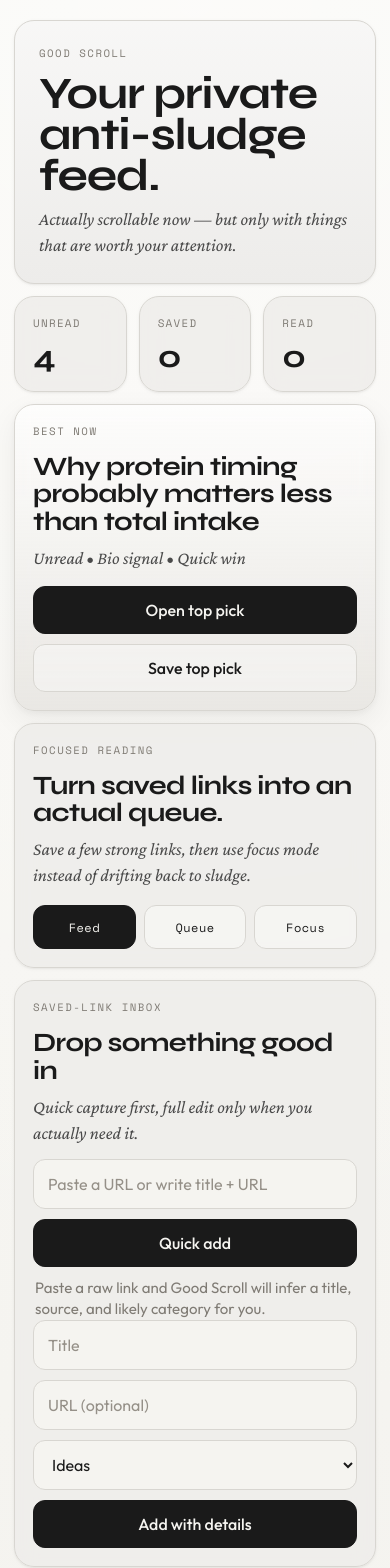
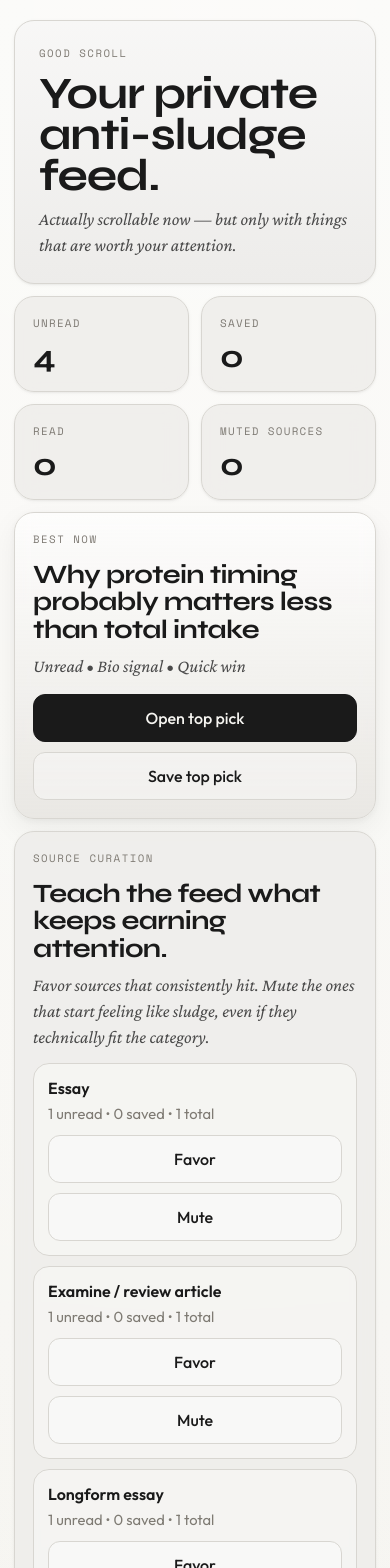
Before and after one commit to zkirby-ai/good-scroll, a Next.js app: page / in a window 390 px wide. Shown: the top 1568 px of the page. Built offline with nearby package versions, Linux system fonts and the light colour scheme.

Commit message:
Add source curation controls

```diff
--- a/app/globals.css
+++ b/app/globals.css
@@ -128,8 +128,8 @@
   margin-bottom: 12px;
 }
 
-.statsGridTriple {
-  grid-template-columns: repeat(3, 1fr);
+.statsGridQuad {
+  grid-template-columns: repeat(4, 1fr);
 }
 
 .statCard {
@@ -155,7 +155,8 @@
 
 .inboxCard,
 .focusSummaryCard,
-.bestNowCard {
+.bestNowCard,
+.sourceBoardCard {
   padding: 18px;
   margin-bottom: 12px;
 }
@@ -273,6 +274,13 @@
   text-decoration: none;
 }
 
+.sourceActionRow {
+  display: grid;
+  grid-template-columns: 1fr 1fr;
+  gap: 10px;
+  margin-bottom: 10px;
+}
+
 .actionGrid {
   display: grid;
   grid-template-columns: 1fr 1fr 1fr;
@@ -280,6 +288,8 @@
 }
 
 .actionGrid button,
+.sourceActionRow button,
+.sourceBoardActions button,
 .inboxForm .primary,
 .quickCaptureRow .primary,
 .focusActions button,
@@ -293,6 +303,8 @@
 }
 
 .actionGrid .secondary,
+.sourceActionRow .secondary,
+.sourceBoardActions .secondary,
 .focusActions .secondary,
 .bestNowActions .secondary,
 .toggleButton {
@@ -302,6 +314,8 @@
 }
 
 .actionGrid .secondary.active,
+.sourceActionRow .secondary.active,
+.sourceBoardActions .secondary.active,
 .focusActions .secondary.active,
 .bestNowActions .secondary.active,
 .toggleButton.active {
@@ -403,6 +417,37 @@
   box-shadow: var(--shadow-md);
 }
 
+.sourceBoardList {
+  display: grid;
+  gap: 10px;
+}
+
+.sourceBoardItem {
+  display: grid;
+  gap: 12px;
+  padding: 14px;
+  border-radius: 16px;
+  background: rgba(255, 255, 255, 0.34);
+  border: 1px solid var(--line);
+}
+
+.sourceBoardItem h3 {
+  margin: 0;
+  font-size: 1rem;
+}
+
+.sourceBoardItem p {
+  margin: 6px 0 0;
+  color: var(--text-3);
+  font-size: 0.92rem;
+}
+
+.sourceBoardActions {
+  display: grid;
+  grid-template-columns: 1fr 1fr;
+  gap: 10px;
+}
+
 .bestNowActions,
 .focusActions {
   display: grid;
@@ -438,11 +483,13 @@
 
 @media (max-width: 520px) {
   .statsGrid,
-  .statsGridTriple {
-    grid-template-columns: 1fr 1fr 1fr;
+  .statsGridQuad {
+    grid-template-columns: 1fr 1fr;
   }
 
-  .actionGrid {
+  .actionGrid,
+  .sourceActionRow,
+  .sourceBoardActions {
     grid-template-columns: 1fr;
   }
 
--- a/app/page.tsx
+++ b/app/page.tsx
@@ -19,6 +19,8 @@
   read: string[];
   inbox: ArticleCard[];
   rssFeeds: string[];
+  favoriteSources: string[];
+  mutedSources: string[];
 };
 
 type RssImportItem = {
@@ -35,6 +37,15 @@
 
 type ViewMode = 'feed' | 'queue' | 'focus';
 type FeedFilter = 'all' | 'unread' | 'saved';
+
+type SourceStats = {
+  name: string;
+  total: number;
+  unread: number;
+  saved: number;
+  isFavorite: boolean;
+  isMuted: boolean;
+};
 
 const seedCards: ArticleCard[] = [
   {
@@ -84,7 +95,7 @@
 };
 
 function emptyState(): FeedState {
-  return { saved: [], dismissed: [], read: [], inbox: [], rssFeeds: [] };
+  return { saved: [], dismissed: [], read: [], inbox: [], rssFeeds: [], favoriteSources: [], mutedSources: [] };
 }
 
 function loadState(): FeedState {
@@ -100,7 +111,9 @@
       dismissed: parsed.dismissed ?? [],
       read: parsed.read ?? [],
       inbox: parsed.inbox ?? [],
-      rssFeeds: parsed.rssFeeds ?? []
+      rssFeeds: parsed.rssFeeds ?? [],
+      favoriteSources: parsed.favoriteSources ?? [],
+      mutedSources: parsed.mutedSources ?? []
     };
   } catch {
     return emptyState();
@@ -186,6 +199,11 @@
     reasons.push('You saved it');
   }
 
+  if (feedState.favoriteSources.includes(card.source)) {
+    score += 18;
+    reasons.push('Favored source');
+  }
+
   score += categoryWeights[card.category];
   reasons.push(`${card.category} signal`);
 
@@ -242,9 +260,36 @@
   }
 
   const cards = useMemo(() => [...feedState.inbox, ...seedCards], [feedState.inbox]);
+  const sourceStats = useMemo<SourceStats[]>(() => {
+    const bucket = new Map<string, SourceStats>();
+
+    cards.forEach((card) => {
+      const current = bucket.get(card.source) ?? {
+        name: card.source,
+        total: 0,
+        unread: 0,
+        saved: 0,
+        isFavorite: feedState.favoriteSources.includes(card.source),
+        isMuted: feedState.mutedSources.includes(card.source)
+      };
+
+      current.total += 1;
+      if (!feedState.read.includes(card.id)) current.unread += 1;
+      if (feedState.saved.includes(card.id)) current.saved += 1;
+      current.isFavorite = feedState.favoriteSources.includes(card.source);
+      current.isMuted = feedState.mutedSources.includes(card.source);
+      bucket.set(card.source, current);
+    });
+
+    return [...bucket.values()].sort((a, b) => {
+      if (a.isMuted !== b.isMuted) return Number(a.isMuted) - Number(b.isMuted);
+      if (a.unread !== b.unread) return b.unread - a.unread;
+      return a.name.localeCompare(b.name);
+    });
+  }, [cards, feedState.favoriteSources, feedState.mutedSources, feedState.read, feedState.saved]);
   const visibleCards = useMemo(
-    () => cards.filter((card) => !feedState.dismissed.includes(card.id)),
-    [cards, feedState.dismissed]
+    () => cards.filter((card) => !feedState.dismissed.includes(card.id) && !feedState.mutedSources.includes(card.source)),
+    [cards, feedState.dismissed, feedState.mutedSources]
   );
   const rankedCards = useMemo(
     () => visibleCards
@@ -278,6 +323,7 @@
   const savedCount = feedState.saved.length;
   const readCount = feedState.read.length;
   const unreadCount = unreadCards.length;
+  const mutedCount = feedState.mutedSources.length;
 
   function markSaved(id: string) {
     const next = {
@@ -300,6 +346,30 @@
       ...feedState,
       dismissed: feedState.dismissed.includes(id) ? feedState.dismissed : [...feedState.dismissed, id],
       saved: feedState.saved.filter((savedId) => savedId !== id)
+    };
+    persist(next);
+  }
+
+  function toggleFavoriteSource(source: string) {
+    const isFavorite = feedState.favoriteSources.includes(source);
+    const next = {
+      ...feedState,
+      favoriteSources: isFavorite
+        ? feedState.favoriteSources.filter((item) => item !== source)
+        : [...feedState.favoriteSources, source],
+      mutedSources: feedState.mutedSources.filter((item) => item !== source)
+    };
+    persist(next);
+  }
+
+  function toggleMutedSource(source: string) {
+    const isMuted = feedState.mutedSources.includes(source);
+    const next = {
+      ...feedState,
+      mutedSources: isMuted
+        ? feedState.mutedSources.filter((item) => item !== source)
+        : [...feedState.mutedSources, source],
+      favoriteSources: feedState.favoriteSources.filter((item) => item !== source)
     };
     persist(next);
   }
@@ -399,6 +469,8 @@
   function renderArticleCard(card: RankedArticleCard) {
     const isSaved = feedState.saved.includes(card.id);
     const isRead = feedState.read.includes(card.id);
+    const isFavoriteSource = feedState.favoriteSources.includes(card.source);
+    const isMutedSource = feedState.mutedSources.includes(card.source);
 
     return (
       <article className="card articleCard" key={card.id}>
@@ -415,6 +487,14 @@
         <div className="sourceRow">
           <span>{card.source}</span>
           {card.url ? <a href={card.url} target="_blank" rel="noreferrer">Open</a> : null}
+        </div>
+        <div className="sourceActionRow">
+          <button className={isFavoriteSource ? 'secondary active' : 'secondary'} onClick={() => toggleFavoriteSource(card.source)}>
+            {isFavoriteSource ? 'Favored source' : 'Favor source'}
+          </button>
+          <button className={isMutedSource ? 'secondary active' : 'secondary'} onClick={() => toggleMutedSource(card.source)}>
+            {isMutedSource ? 'Unmute source' : 'Mute source'}
+          </button>
         </div>
         <div className="actionGrid">
           <button className={isSaved ? 'secondary active' : 'secondary'} onClick={() => markSaved(card.id)}>
@@ -437,7 +517,7 @@
         <p className="sub">Actually scrollable now — but only with things that are worth your attention.</p>
       </section>
 
-      <section className="statsGrid statsGridTriple">
+      <section className="statsGrid statsGridQuad">
         <article className="card statCard">
           <span>Unread</span>
           <strong>{unreadCount}</strong>
@@ -449,6 +529,10 @@
         <article className="card statCard">
           <span>Read</span>
           <strong>{readCount}</strong>
+        </article>
+        <article className="card statCard">
+          <span>Muted sources</span>
+          <strong>{mutedCount}</strong>
         </article>
       </section>
 
@@ -467,6 +551,38 @@
           </div>
         </section>
       ) : null}
+
+      <section className="card sourceBoardCard">
+        <div className="cardHeader">
+          <div>
+            <p className="eyebrow">source curation</p>
+            <h2>Teach the feed what keeps earning attention.</h2>
+            <p className="sub">Favor sources that consistently hit. Mute the ones that start feeling like sludge, even if they technically fit the category.</p>
+          </div>
+        </div>
+        {sourceStats.length ? (
+          <div className="sourceBoardList">
+            {sourceStats.map((source) => (
+              <article className="sourceBoardItem" key={source.name}>
+                <div>
+                  <h3>{source.name}</h3>
+                  <p>{source.unread} unread • {source.saved} saved • {source.total} total</p>
+                </div>
+                <div className="sourceBoardActions">
+                  <button className={source.isFavorite ? 'secondary active' : 'secondary'} onClick={() => toggleFavoriteSource(source.name)}>
+                    {source.isFavorite ? 'Favored' : 'Favor'}
+                  </button>
+                  <button className={source.isMuted ? 'secondary active' : 'secondary'} onClick={() => toggleMutedSource(source.name)}>
+                    {source.isMuted ? 'Muted' : 'Mute'}
+                  </button>
+                </div>
+              </article>
+            ))}
+          </div>
+        ) : (
+          <p className="helperText">Add or import a few links and source controls will show up here.</p>
+        )}
+      </section>
 
       <section className="card focusSummaryCard">
         <div>
@@ -612,7 +728,7 @@
             <div>
               <p className="eyebrow">feed filters</p>
               <h2>Skim by intent, not just by whatever is next.</h2>
-              <p className="sub">The feed now auto-ranks for signal, freshness, and likely usefulness so the best stuff rises first.</p>
+              <p className="sub">The feed now auto-ranks for signal, freshness, source preference, and likely usefulness so the best stuff rises first.</p>
             </div>
             <div className="viewToggle compact" role="tablist" aria-label="Feed filters">
               <button className={feedFilter === 'all' ? 'toggleButton active' : 'toggleButton'} onClick={() => setFeedFilter('all')}>
```
